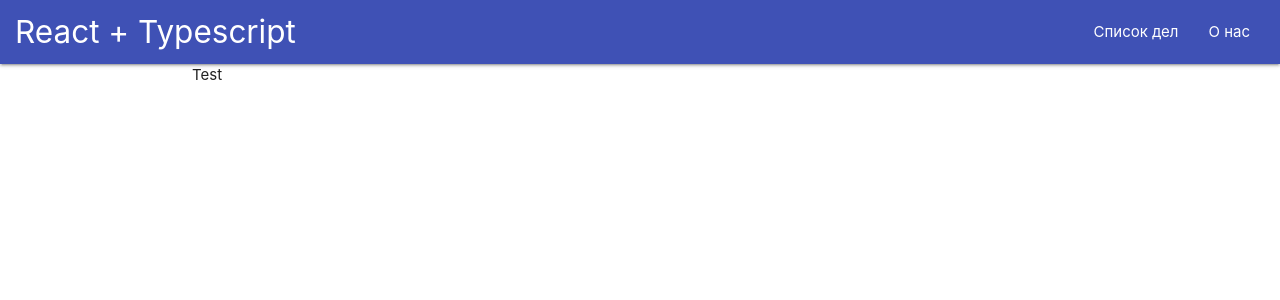
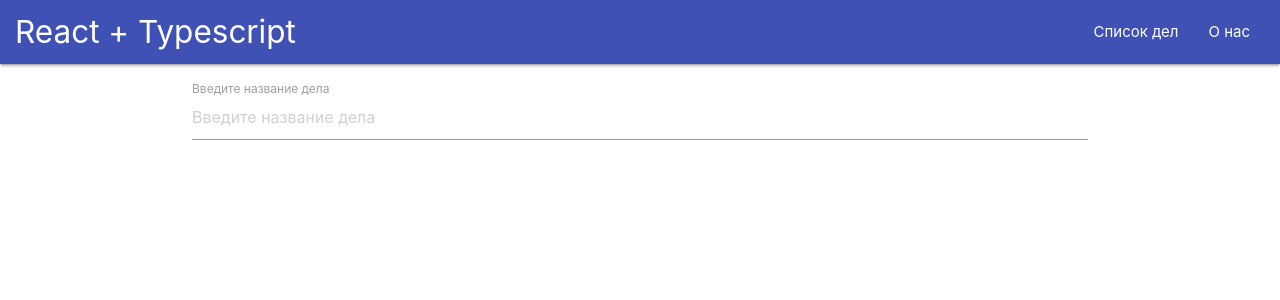
Before and after one commit to krylovsergey1999/reactts, a React (Create React App) app: page / in a window 1280 px wide. Shown: the top 300 px of the page. Built offline with nearby package versions, Linux system fonts and the light colour scheme.

Commit message:
1-ый способ обработки input с помощью useState

```diff
--- a/src/App.tsx
+++ b/src/App.tsx
@@ -1,11 +1,14 @@
 import React from 'react';
-import Navbar from "./components/Navbar";
+import Navbar from './components/navbar';
+import ToDoForm from "./components/todo-form/todo-form";
 
 const App: React.FC = () => {
     return (
         <>
             <Navbar/>
-          <div className="container">Test</div>
+            <div className="container">
+                <ToDoForm/>
+            </div>
         </>
     );
 };
--- /dev/null
+++ b/src/components/navbar/index.js
@@ -0,0 +1,3 @@
+import Navbar from "./navbar";
+
+export default Navbar;
--- /dev/null
+++ b/src/components/todo-form/index.js
@@ -0,0 +1,3 @@
+import ToDoForm from "./todo-form";
+
+export default ToDoForm;
--- /dev/null
+++ b/src/components/todo-form/todo-form.css
@@ -0,0 +1,3 @@
+.mt2 {
+    margin-top: 2rem;
+}
--- /dev/null
+++ b/src/components/todo-form/todo-form.tsx
@@ -0,0 +1,33 @@
+import React, {useState} from 'react';
+import './todo-form.css';
+
+const ToDoForm: React.FC = () => {
+    const [title, setTitle] = useState<string>('');
+
+    const changeHandler = (event: React.ChangeEvent<HTMLInputElement>) => {
+        setTitle(event.target.value);
+    };
+
+    const keyPressHandler = (event: React.KeyboardEvent) => {
+        if (event.key === 'Enter') {
+            console.log(title);
+            setTitle('');
+        }
+    };
+
+    return (
+        <div className="input-field mt2">
+            <input value={title}
+                   onChange={changeHandler}
+                   onKeyPress={keyPressHandler}
+                   type="text"
+                   id="title"
+                   placeholder="Введите название дела"/>
+            <label htmlFor="title" className="active">
+                Введите название дела
+            </label>
+        </div>
+    )
+};
+
+export default ToDoForm;
```
Also changed, not shown: src/components/navbar/navbar.css (added), src/components/navbar/navbar.tsx (renamed from src/components/Navbar.tsx).
